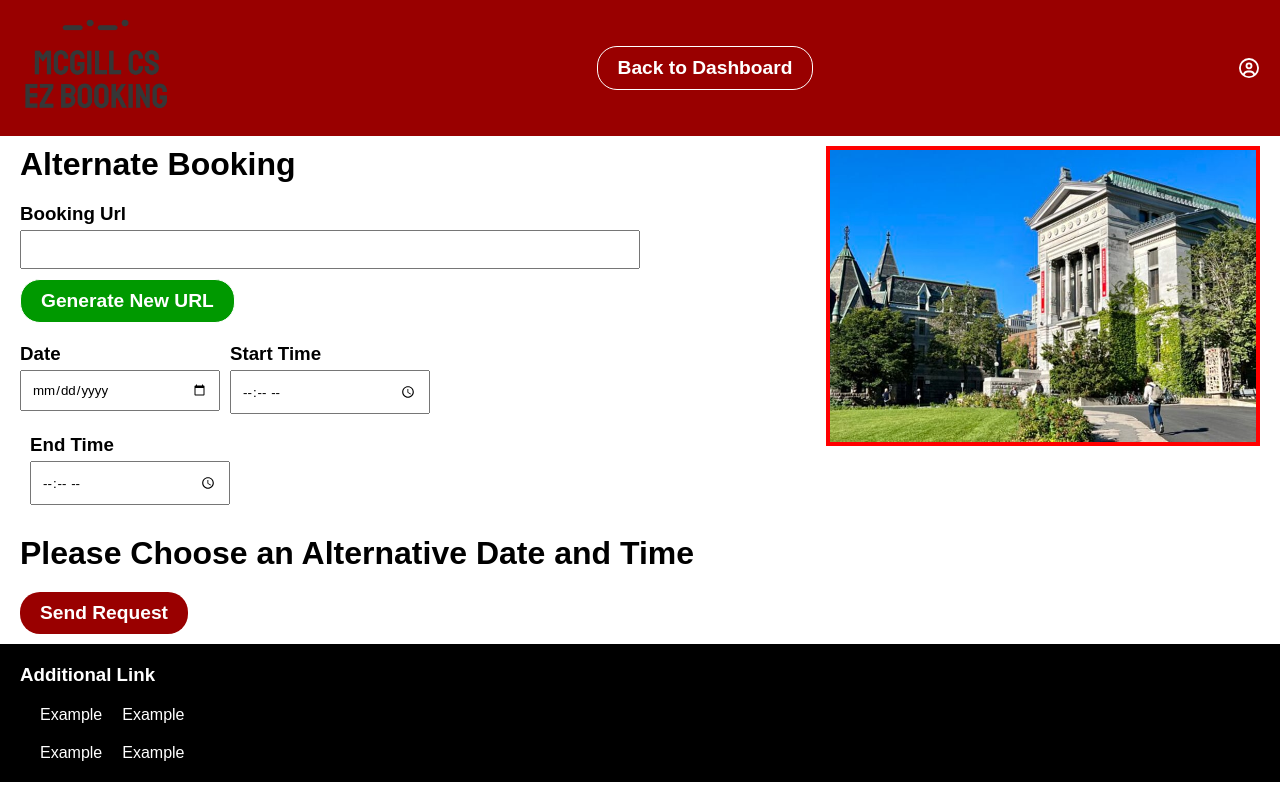
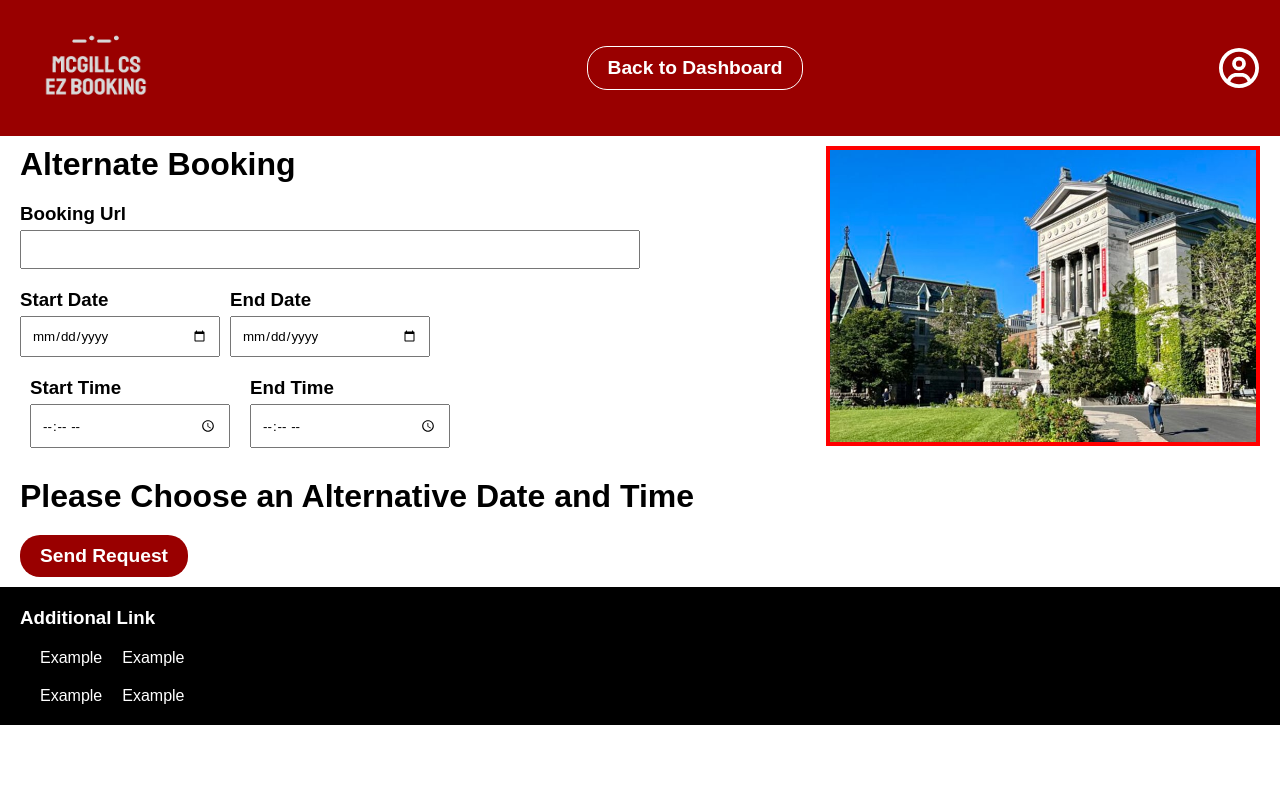
Before and after one commit to jalalk97/comp307-project, a React (Vite) app in the folder frontend/: page /alternate-meeting in a window 1280 px wide. Built offline with nearby package versions, Linux system fonts and the light colour scheme.

Commit message:
changing create and alternate meeting.

```diff
--- a/frontend/src/components/AlternateMeeting.jsx
+++ b/frontend/src/components/AlternateMeeting.jsx
@@ -1,7 +1,7 @@
 /* eslint-disable no-unused-vars */
 import React, { useState } from "react";
 import { useNavigate } from "react-router-dom";
-import Logo from "../assests/logo2.png";
+import Logo from "../../public/logo3.png";
 import Home from "../assests/photo.jpg";
 import { FaRegCircleUser } from "react-icons/fa6";
 
@@ -10,11 +10,13 @@ const AlternateMeeting = () => {
 
   const [formValues, setFormValues] = useState({
     bookingUrl: "",
-    date: "",
+    startDate: "",
+    endDate: "",
     startTime: "",
     endTime: "",
   });
-  const [isRequestSent, setIsRequestSent] = useState(false); // To track if the request has been sent
+  const [isRequestSent, setIsRequestSent] = useState(false);
+  const [errorMessage, setErrorMessage] = useState("");
 
   const handleInputChange = (e) => {
     const { name, value } = e.target;
@@ -22,20 +24,39 @@ const AlternateMeeting = () => {
       ...formValues,
       [name]: value,
     });
+    setErrorMessage(""); // Clear error when input changes
   };
 
-  const handleSubmit = () => {
+  const handleSubmit = async () => {
+    const { startDate, endDate } = formValues;
+
+    // Check if end date is earlier than start date
+    if (new Date(endDate) < new Date(startDate)) {
+      setErrorMessage("End date cannot be earlier than the start date.");
+      alert("End date cannot be earlier than the start date.");
+      return;
+    }
+
     console.log("Form Values:", formValues);
-    setIsRequestSent(true); // Set the state to true when the request is sent
-  };
 
-  // Function to generate a new URL
-  const generateNewUrl = () => {
-    const newUrl = `https://booking.com/${Math.random().toString(36).substr(2, 9)}`;
-    setFormValues({
-      ...formValues,
-      bookingUrl: newUrl,
-    });
+    try {
+      const response = await fetch(`http://localhost:4000/meeting`, {
+        method: "PUT",
+        headers: {
+          "Content-Type": "application/json",
+        },
+        body: JSON.stringify(formValues), // Fix: Closing `body` properly with a semicolon.
+      });
+
+      const result = await response.json();
+
+      if (response.ok) {
+        setIsRequestSent(true);
+        setErrorMessage("");
+      }
+    } catch (error) {
+      console.error("Error updating meeting:", error);
+    }
   };
 
   return (
@@ -59,7 +80,7 @@ const AlternateMeeting = () => {
         </div>
         <div style={styles.navRight}>
           <FaRegCircleUser
-            style={{ color: "#fff", width: "20px", height: "20px" }}
+            style={{ color: "#fff", width: "40px", height: "40px" }}
           />
         </div>
       </nav>
@@ -89,29 +110,31 @@ const AlternateMeeting = () => {
                 marginTop: "5px",
               }}
             />
-            {!isRequestSent && (
-              <button
-                style={{
-                  padding: "10px 20px",
-                  background: "#009900",
-                  border: "1px solid #fff",
-                  color: "#fff",
-                  marginTop: "10px",
-                }}
-                onClick={generateNewUrl}
-              >
-                Generate New URL
-              </button>
-            )}
           </div>
 
           <div>
             <div style={{ display: "flex", flexWrap: "wrap" }}>
               <div style={{ marginTop: "10px", marginBottom: "10px" }}>
-                <h3>Date</h3>
+                <h3>Start Date</h3>
                 <input
-                  name="date"
-                  value={formValues.date}
+                  name="startDate"
+                  value={formValues.startDate}
+                  onChange={handleInputChange}
+                  style={{
+                    display: "block",
+                    width: "200px",
+                    padding: "10px",
+                    marginTop: "5px",
+                  }}
+                  type="date"
+                />
+              </div>
+
+              <div style={{ margin: "10px" }}>
+                <h3>End Date</h3>
+                <input
+                  name="endDate"
+                  value={formValues.endDate}
                   onChange={handleInputChange}
                   style={{
                     display: "block",
@@ -138,6 +161,7 @@ const AlternateMeeting = () => {
                   type="time"
                 />
               </div>
+
               <div style={{ margin: "10px" }}>
                 <h3>End Time</h3>
                 <input
@@ -183,16 +207,26 @@ const AlternateMeeting = () => {
 
       <div style={{ padding: "10px 20px" }}>
         <button
-          style={{ padding: "10px 20px", background: "#990000", color: "#fff" }}
+          style={{
+            padding: "10px 20px",
+            background: "#990000",
+            color: "#fff",
+          }}
           onClick={handleSubmit}
         >
           Send Request
         </button>
       </div>
 
-      {isRequestSent && (
+      {/* {isRequestSent && (
         <div style={{ padding: "10px 20px" }}>
           <h3>Generated URL: {formValues.bookingUrl}</h3>
+        </div>
+      )} */}
+
+      {errorMessage && (
+        <div style={{ color: "red", padding: "10px 20px" }}>
+          <h4>{errorMessage}</h4>
         </div>
       )}
 
@@ -241,86 +275,6 @@ const styles = {
     flexWrap: "wrap",
     padding: "8px 1px",
   },
-  navButton: {
-    backgroundColor: "transparent",
-    border: "1px solid #ffffff",
-    color: "#fff",
-    padding: "8px 15px",
-    borderRadius: "5px",
-    cursor: "pointer",
-    fontWeight: "bold",
-    fontSize: "14px",
-  },
-  hero: {
-    position: "relative",
-    height: "50vh",
-    backgroundImage: `url('https://grantme.com/wp-content/uploads/2021/09/mcgill.jpeg')`,
-    backgroundSize: "cover",
-    backgroundPosition: "center",
-    display: "flex",
-    justifyContent: "center",
-    alignItems: "center",
-  },
-  heroOverlay: {
-    position: "absolute",
-    top: 0,
-    left: 0,
-    width: "100%",
-    height: "100%",
-    backgroundColor: "rgba(255, 255, 255, 0.5)",
-    zIndex: 1,
-  },
-  heroContent: {
-    position: "relative",
-    zIndex: 2,
-    textAlign: "center",
-  },
-  logo: {
-    width: "30%",
-    height: "auto",
-  },
-  aboutSection: {
-    padding: "20px",
-    backgroundColor: "#ffffff",
-    textAlign: "center",
-    flex: "1 0 auto",
-  },
-  aboutBox: {
-    backgroundColor: "#918e8e",
-    borderRadius: "10px",
-    padding: "20px",
-    maxWidth: "80%",
-    margin: "0 auto",
-    boxShadow: "0 4px 8px rgba(0, 0, 0, 0.1)",
-  },
-  aboutTitle: {
-    fontSize: "clamp(18px, 3vw, 24px)",
-    fontWeight: "bold",
-    marginBottom: "10px",
-    color: "#3d2c2c",
-  },
-  aboutText: {
-    fontSize: "clamp(14px, 2vw, 16px)",
-    color: "#000000",
-    lineHeight: "1.5",
-  },
-  footer: {
-    backgroundColor: "#000000",
-    padding: "20px",
-    textAlign: "center",
-    flexShrink: 0,
-  },
-  footerLinks: {
-    display: "flex",
-    justifyContent: "center",
-    gap: "15px",
-    flexWrap: "wrap",
-  },
-  footerLink: {
-    color: "#ffffff",
-    textDecoration: "none",
-    fontSize: "14px",
-  },
 };
 
 export default AlternateMeeting;
--- a/frontend/src/components/CreateMeeting.jsx
+++ b/frontend/src/components/CreateMeeting.jsx
@@ -1,6 +1,6 @@
 import { useState } from "react";
 import { useNavigate } from "react-router-dom";
-import Logo from "../assests/logo2.png";
+import Logo from "../../public/logo3.png";
 import Home from "../assests/photo.jpg";
 import { FaRegCircleUser } from "react-icons/fa6";
 import { useSelector } from "react-redux";
@@ -25,7 +25,7 @@ const CreateMeeting = () => {
     endDate: "",
     startTime: "",
     endTime: "",
-    bookingType: "",
+    bookingType: false,
   });
 
   const handleInputChange = (e) => {
@@ -33,16 +33,19 @@ const CreateMeeting = () => {
     setFormData({ ...formData, [name]: value });
   };
 
-  const handleButtonClick = (type) => {
-    setFormData({ ...formData, bookingType: type });
+  const handleButtonClick = () => {
+    setFormData((prevData) => ({
+      ...prevData,
+      bookingType: !prevData.bookingType,
+    }));
   };
 
-  const getButtonStyle = (type) => ({
+  const getButtonStyle = () => ({
     margin: "5px",
     padding: "10px 20px",
     borderRadius: "5px",
-    background: formData.bookingType === type ? "#990000" : "#fff",
-    color: formData.bookingType === type ? "#fff" : "#000",
+    background: formData.bookingType ? "#990000" : "#fff",
+    color: formData.bookingType ? "#fff" : "#000",
     border: "1px solid black",
     cursor: "pointer",
   });
```
Also changed, not shown: frontend/public/logo3.png (added), 1 other file (tests, documents, lock files or other folders).
